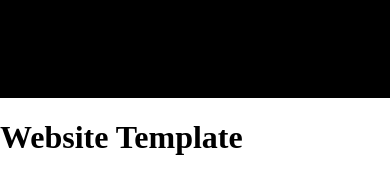
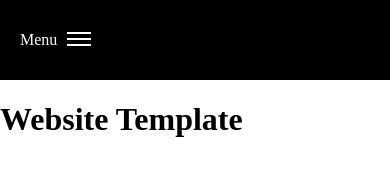
Before and after one commit to megancoyle/react-website-boilerplate, a React app: page / in a window 390 px wide. Built offline with nearby package versions, Linux system fonts and the light colour scheme.

Commit message:
Changes for mobile menu

```diff
--- a/src/components/ui/Header.js
+++ b/src/components/ui/Header.js
@@ -55,7 +55,7 @@ class Header extends Component {
   }
 
   renderNavigation() {
-    if(this.state.windowWidth <= 950) {
+    if(this.state.windowWidth <= 750) {
       return [
         <div key={101} className="mobile_nav">
           <div onClick={this.handleNavClick.bind(this)}><p>Menu</p>
--- a/src/stylesheets/Header.scss
+++ b/src/stylesheets/Header.scss
@@ -29,3 +29,25 @@ ul.menu-main {
     padding: 0;
     margin: 0;
 }
+
+.menu-button {
+  display: inline-block;
+  padding-left: 10px;
+  vertical-align: middle;
+  margin-top: -8px;
+  cursor: pointer;
+  span {
+    display: block;
+    margin-top: 4px;
+    height: 0.125em;
+    background: white;
+    width: 24px;
+  }
+}
+
+.mobile_nav {
+  p {
+    display: inline-block;
+    color: white;
+  }
+}
--- a/src/stylesheets/base.scss
+++ b/src/stylesheets/base.scss
@@ -7,4 +7,5 @@ body {
 .container {
   max-width: 900px;
   margin: auto;
+  padding: 0 20px;
 }
```
